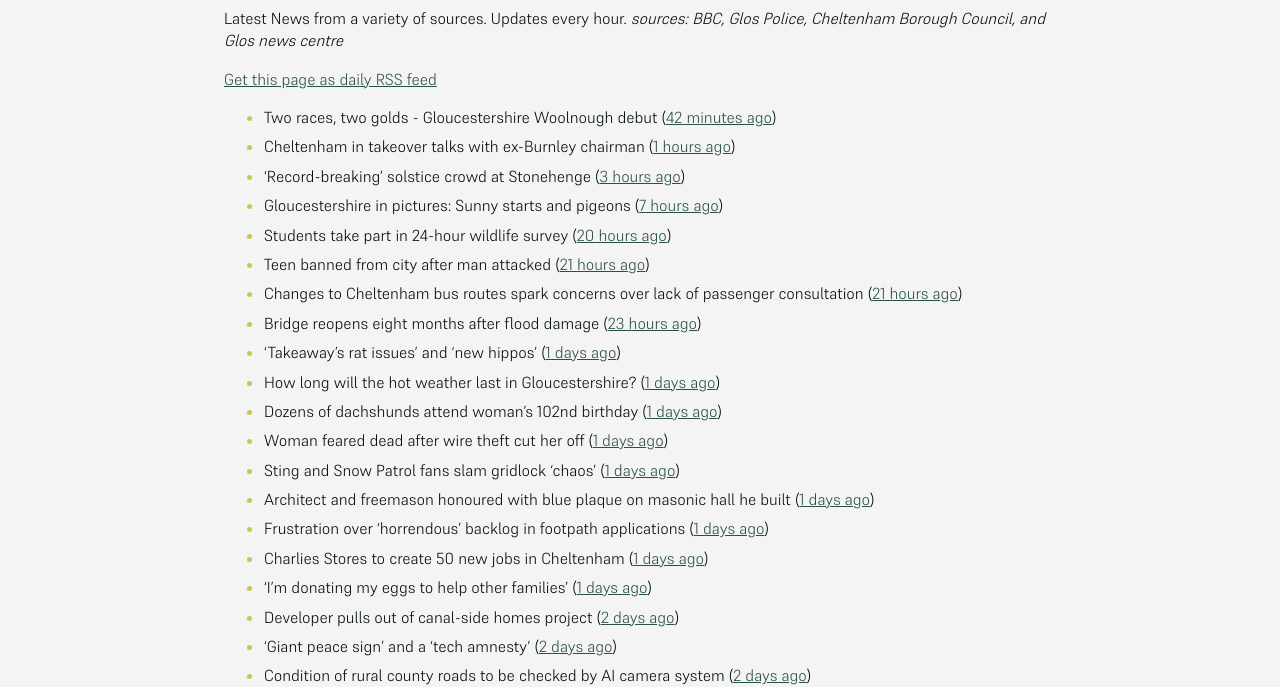
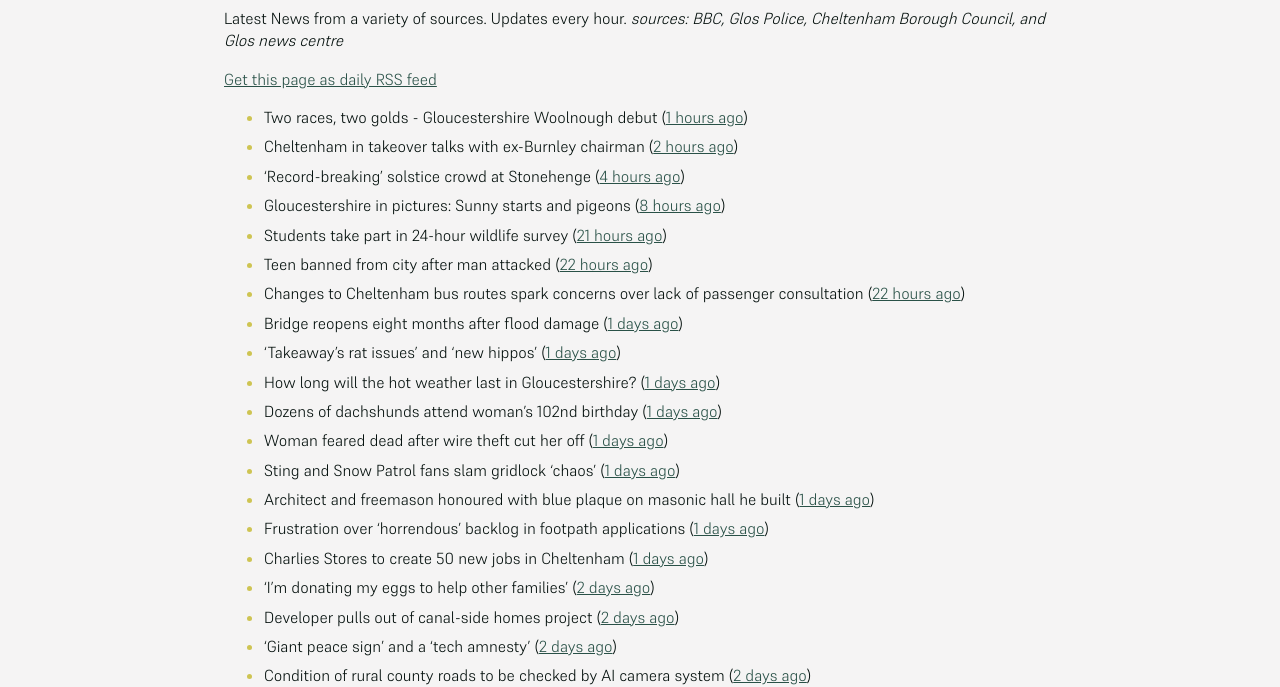
Before and after one commit to mat-0/cheltenham-open-data, a Jekyll site: the page built from _pages/news.md, in a window 1280 px wide and 1400 px high. Shown: the part 266-953 px from the top of the window. Built offline with Jekyll 4.4.1, drawn with Linux system fonts in a browser that asks for light colours; some of the changed text lies outside the part shown.

Commit message:
Updated 2025-06-21 14:57:45

```diff
--- a/_pages/news.md
+++ b/_pages/news.md
@@ -12,14 +12,14 @@ _sources: BBC, Glos Police, Cheltenham Borough Council, and Glos news centre_
 [Get this page as daily RSS feed](/daily.rss)
 
 <!-- news_marker starts -->
-- Two races, two golds - Gloucestershire Woolnough debut ([42 minutes ago](https://www.bbc.com/sport/rowing/articles/cgjg4516w15o))
-- Cheltenham in takeover talks with ex-Burnley chairman ([1 hours ago](https://www.bbc.com/sport/football/articles/ckg3v5135meo))
-- 'Record-breaking' solstice crowd at Stonehenge ([3 hours ago](https://www.bbc.com/news/articles/cg75gp1y233o))
-- Gloucestershire in pictures: Sunny starts and pigeons ([7 hours ago](https://www.bbc.com/news/articles/cwye9g90870o))
-- Students take part in 24-hour wildlife survey ([20 hours ago](https://www.bbc.com/news/articles/cn41ze3r27zo))
-- Teen banned from city after man attacked ([21 hours ago](https://www.bbc.com/news/articles/c75rl4we60wo))
-- Changes to Cheltenham bus routes spark concerns over lack of passenger consultation ([21 hours ago](https://gloucesternewscentre.co.uk/changes-to-cheltenham-bus-routes-spark-concerns-over-lack-of-passenger-consultation/))
-- Bridge reopens eight months after flood damage ([23 hours ago](https://www.bbc.com/news/articles/cz09md3ve3no))
+- Two races, two golds - Gloucestershire Woolnough debut ([1 hours ago](https://www.bbc.com/sport/rowing/articles/cgjg4516w15o))
+- Cheltenham in takeover talks with ex-Burnley chairman ([2 hours ago](https://www.bbc.com/sport/football/articles/ckg3v5135meo))
+- 'Record-breaking' solstice crowd at Stonehenge ([4 hours ago](https://www.bbc.com/news/articles/cg75gp1y233o))
+- Gloucestershire in pictures: Sunny starts and pigeons ([8 hours ago](https://www.bbc.com/news/articles/cwye9g90870o))
+- Students take part in 24-hour wildlife survey ([21 hours ago](https://www.bbc.com/news/articles/cn41ze3r27zo))
+- Teen banned from city after man attacked ([22 hours ago](https://www.bbc.com/news/articles/c75rl4we60wo))
+- Changes to Cheltenham bus routes spark concerns over lack of passenger consultation ([22 hours ago](https://gloucesternewscentre.co.uk/changes-to-cheltenham-bus-routes-spark-concerns-over-lack-of-passenger-consultation/))
+- Bridge reopens eight months after flood damage ([1 days ago](https://www.bbc.com/news/articles/cz09md3ve3no))
 - 'Takeaway's rat issues' and 'new hippos' ([1 days ago](https://www.bbc.com/news/articles/c5ygx2p4lw5o))
 - How long will the hot weather last in Gloucestershire? ([1 days ago](https://www.bbc.co.uk/sounds/play/p0lkf1rq))
 - Dozens of dachshunds attend woman's 102nd birthday ([1 days ago](https://www.bbc.com/news/videos/c307l54nlrmo))
@@ -28,7 +28,7 @@ _sources: BBC, Glos Police, Cheltenham Borough Council, and Glos news centre_
 - Architect and freemason honoured with blue plaque on masonic hall he built ([1 days ago](https://gloucesternewscentre.co.uk/architect-and-freemason-honoured-with-blue-plaque-on-masonic-hall-he-built/))
 - Frustration over ‘horrendous’ backlog in footpath applications ([1 days ago](https://gloucesternewscentre.co.uk/frustration-over-horrendous-backlog-in-footpath-applications/))
 - Charlies Stores to create 50 new jobs in Cheltenham ([1 days ago](https://gloucesternewscentre.co.uk/charlies-stores-to-create-50-new-jobs-in-cheltenham/))
-- 'I'm donating my eggs to help other families' ([1 days ago](https://www.bbc.com/news/articles/c5y614jm758o))
+- 'I'm donating my eggs to help other families' ([2 days ago](https://www.bbc.com/news/articles/c5y614jm758o))
 - Developer pulls out of canal-side homes project ([2 days ago](https://www.bbc.com/news/articles/cwyxe24xr1jo))
 - 'Giant peace sign' and a 'tech amnesty' ([2 days ago](https://www.bbc.com/news/articles/cglzk58j8jxo))
 - Condition of rural county roads to be checked by AI camera system ([2 days ago](https://gloucesternewscentre.co.uk/condition-of-rural-county-roads-to-be-checked-by-ai-camera-system/))
```
Also changed, not shown: other parts of _pages/news.md (+1 -1 lines), _data/flood.json (+4 -4 lines), _pages/fix-my-street.md (+2 -2 lines), index.md (+5 -5 lines).
